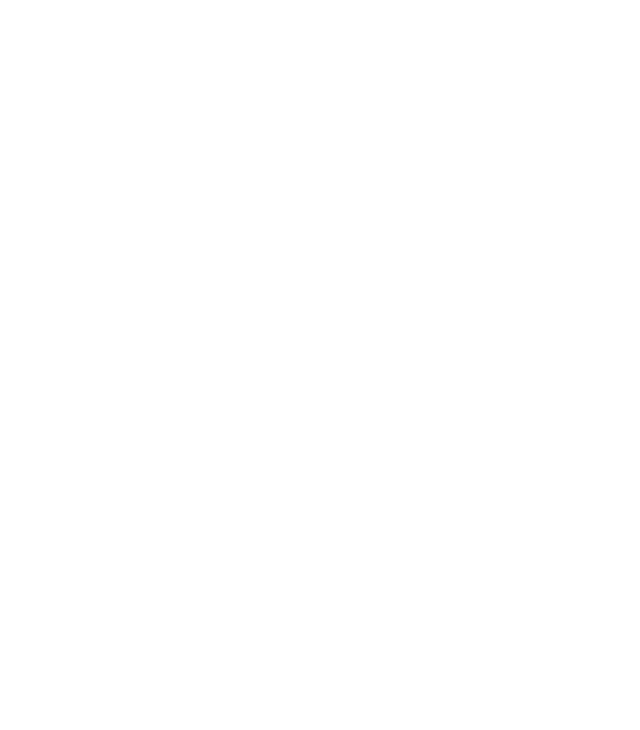
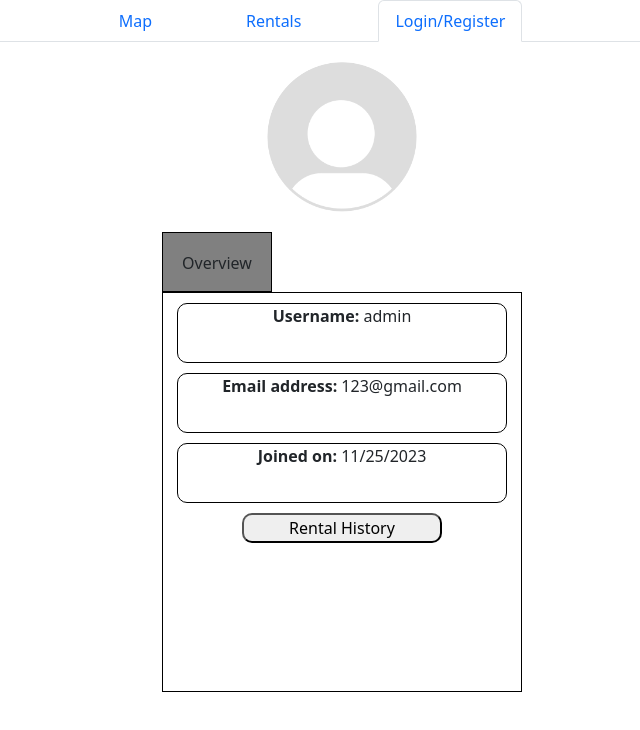
Before and after one commit to M2JT/Charge-Finder, a React (Create React App) app in the folder front-end/: page /account in a window 1280 px wide. Before the commit this address had no page. Shown: the top 730 px of the page, without its empty margins (298-938 px from the left). Built offline with nearby package versions, Linux system fonts and the light colour scheme.

Commit message:
add account page

```diff
--- /dev/null
+++ b/front-end/src/Account.js
@@ -0,0 +1,73 @@
+import { Link } from "react-router-dom";
+import { Popover, OverlayTrigger, Tabs, Tab } from "react-bootstrap";
+import "bootstrap/dist/css/bootstrap.min.css";
+import "./css/Account.css";
+import profileImg from "./images/profile-img.png";
+
+const Account = () => {
+  const showRentalHistoryPopover = (
+    <Popover className="Account-overlay">
+      <Popover.Header>System Messages:</Popover.Header>
+      <Popover.Body>Hello!</Popover.Body>
+    </Popover>
+  );
+
+  const Reroute = ({ to, children }) => (
+    <Link to={to} className="reroute">
+      {children}
+    </Link>
+  );
+
+  return (
+    <>
+      <Tabs className="home-tabs" defaultActiveKey="account">
+        <Tab eventKey="map" title={<Reroute to="/">Map</Reroute>}></Tab>
+        <Tab eventKey="rentals" title="Rentals"></Tab>
+        <Tab
+          eventKey="account"
+          title={<Reroute to="/login">Login/Register</Reroute>}
+        ></Tab>
+      </Tabs>
+      <main className="Account">
+        <img
+          className="Account-image"
+          src={profileImg}
+          alt="user profile image"
+        ></img>
+        <div className="Account-wrapperDiv">
+          <div className="Account-tabDiv">
+            <div className="Account-infoTab">Overview</div>
+          </div>
+          <div className="Account-infoDiv">
+            <div className="Account-details">
+              <p>
+                <b>Username: </b> admin
+              </p>
+            </div>
+            <div className="Account-details">
+              <p>
+                <b>Email address: </b> 123@gmail.com
+              </p>
+            </div>
+            <div className="Account-details">
+              <p>
+                <b>Joined on: </b> 11/25/2023
+              </p>
+            </div>
+            <OverlayTrigger
+              trigger="click"
+              placement="top"
+              overlay={showRentalHistoryPopover}
+            >
+              <button className="Account-checkRentalHistoryBtn">
+                Rental History
+              </button>
+            </OverlayTrigger>
+          </div>
+        </div>
+      </main>
+    </>
+  );
+};
+
+export default Account;
--- a/front-end/src/App.js
+++ b/front-end/src/App.js
@@ -2,6 +2,7 @@
 import Home from "./Home";
 import Login from "./Login";
 import Register from "./Register";
+import Account from "./Account";
 import "./css/App.css";
 
 function App() {
@@ -12,6 +13,7 @@
           <Route path="/" element={<Home />}></Route>
           <Route path="/login" element={<Login />}></Route>
           <Route path="/register" element={<Register />}></Route>
+          <Route path="/account" element={<Account />}></Route>
         </Routes>
       </Router>
     </div>
--- a/front-end/src/Login.js
+++ b/front-end/src/Login.js
@@ -15,10 +15,6 @@
   );
 
   return (
-    <>
-      {isLoggedIn ? (
-        <Navigate to="/account" />
-      ) : (
     <div>
       <Tabs className="home-tabs" defaultActiveKey="account">
         <Tab eventKey="map" title={<Reroute to="/">Map</Reroute>}></Tab>
@@ -65,8 +61,6 @@
         </div>
       </main>
     </div>
-      )}
-    </>
   );
 };
 
--- a/front-end/src/Register.js
+++ b/front-end/src/Register.js
@@ -17,10 +17,6 @@
   );
 
   return (
-    <>
-      {isLoggedIn ? (
-        <Navigate to="/account" />
-      ) : (
     <div>
       <Tabs className="home-tabs" defaultActiveKey="account">
         <Tab eventKey="map" title={<Reroute to="/">Map</Reroute>}></Tab>
@@ -79,8 +75,6 @@
         </div>
       </main>
     </div>
-      )}
-    </>
   );
 };
 
--- /dev/null
+++ b/front-end/src/css/Account.css
@@ -0,0 +1,71 @@
+body {
+  margin: auto;
+}
+
+.Account-image {
+  display: block;
+  border-radius: 50%;
+  width: 150px;
+  height: 150px;
+  margin: auto;
+  margin-top: 20px;
+}
+
+.Account-wrapperDiv {
+  width: 400px;
+  margin-left: auto;
+  margin-right: auto;
+}
+
+.Account-tabDiv {
+  display: flex;
+  position: relative;
+  left: 20px;
+  top: 20px;
+  width: 225px;
+}
+
+.Account-tabDiv > div {
+  width: 110px;
+  height: 60px;
+  border: 1px solid black;
+  text-align: center;
+  vertical-align: middle;
+  line-height: 60px;
+}
+
+.Account-infoTab {
+  background-color: grey;
+}
+
+.Account-infoDiv {
+  width: 360px;
+  height: 400px;
+  border: 1px solid black;
+  position: relative;
+  left: 20px;
+  top: 20px;
+}
+
+.Account-details {
+  width: 330px;
+  height: 60px;
+  border: 1px solid black;
+  margin: auto;
+  margin-top: 10px;
+  border-radius: 10px;
+  text-align: center;
+}
+
+.Account-checkRentalHistoryBtn {
+  width: 200px;
+  margin-left: auto;
+  margin-right: auto;
+  margin-top: 10px;
+  border-radius: 10px;
+}
+
+.Account-overlay {
+  height: 300px;
+  overflow-y: scroll;
+}
```
Also changed, not shown: front-end/src/images/profile-img.png (added). Lines whose indentation alone changed are shown as unchanged.
